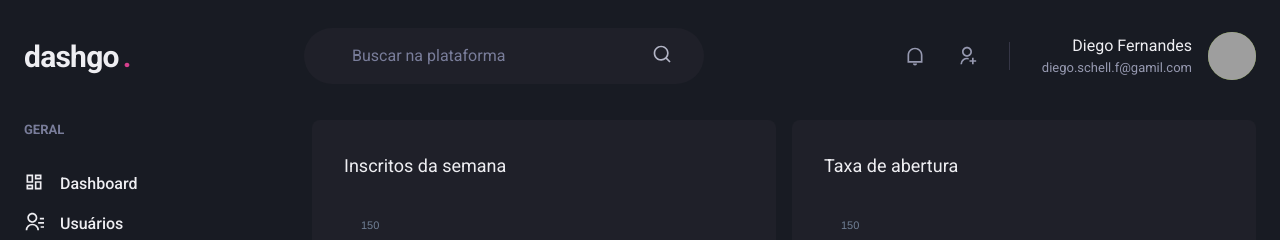
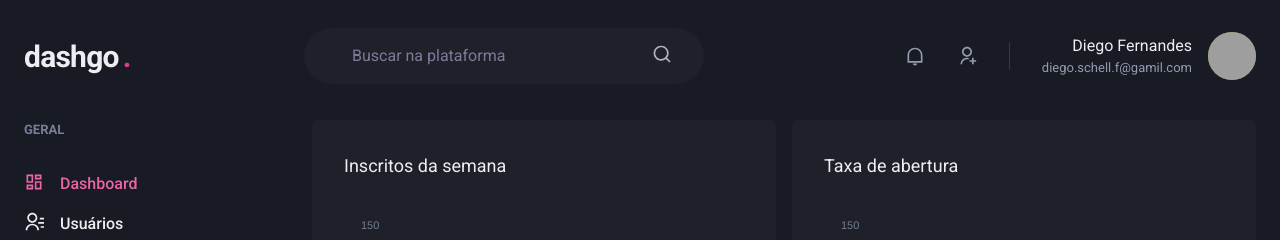
Before and after one commit to marciovz/ignite-reactjs-dashgo, a Next.js app: page /dashboard in a window 1280 px wide. Shown: the top 240 px of the page. Built offline with nearby package versions, Linux system fonts and the light colour scheme; grey boxes are pictures that could not be loaded.

Commit message:
Implementado componente para sinalizaçao do link ativo no menu da sidebar

```diff
--- /dev/null
+++ b/src/components/ActiveLink.tsx
@@ -0,0 +1,33 @@
+import Link, { LinkProps } from 'next/link';
+import { useRouter } from 'next/router';
+import { cloneElement, ReactElement } from 'react';
+
+interface ActiveLinkProps extends LinkProps {
+  children: ReactElement;
+  shouldMatchExactHref?: boolean;
+}
+
+export function ActiveLink({children, shouldMatchExactHref = false, ...rest }: ActiveLinkProps) {
+  const { asPath } = useRouter();
+
+  let isActive = false;
+
+  if ( shouldMatchExactHref && (asPath === rest.href || rest.as)) {
+    isActive = true;
+  }
+
+  if ( !shouldMatchExactHref && (
+    asPath.startsWith(String(rest.href)) ||
+    asPath.startsWith(String(rest.as))
+  )) {
+    isActive = true
+  }
+
+  return(
+    <Link {...rest}>
+      { cloneElement(children, {
+        color: isActive ? 'pink.400' : 'gray.50'
+      })}
+    </Link>
+  )
+}
--- a/src/components/Sidebar/NavLink.tsx
+++ b/src/components/Sidebar/NavLink.tsx
@@ -1,6 +1,7 @@
 import { ElementType} from 'react';
 import { Text, Link as ChakraLink, Icon, LinkProps as ChakraLinkProps } from '@chakra-ui/react';
-import Link from 'next/link';
+
+import { ActiveLink } from '../ActiveLink';
 
 interface NavLinkProps extends ChakraLinkProps {
   icon: ElementType;
@@ -10,11 +11,11 @@
 
 export function NavLink({ icon, children, href, ...rest}: NavLinkProps) {
   return (
-    <Link href={href} passHref>
+    <ActiveLink href={href} passHref>
       <ChakraLink display="flex" align="center" {...rest}>
         <Icon as={icon} fontSize="20" />
         <Text ml="4" fontWeight="medium">{children}</Text>
       </ChakraLink>
-    </Link>
+    </ActiveLink>
   )
 }
```
